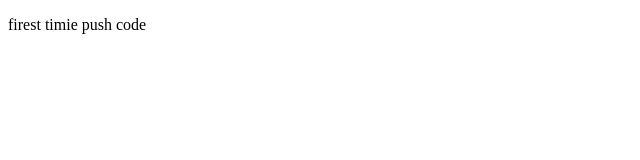
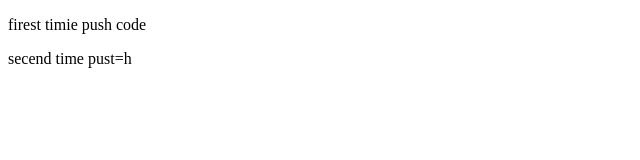
Before and after one commit to fakhrul63/git-practice-01, a plain HTML site: page index.html in a window 1280 px wide. Shown: the whole page, without its empty margins (0-640 px from the left). Drawn offline with Linux system fonts and the light colour scheme.

Commit message:
second time push

```diff
--- a/index.html
+++ b/index.html
@@ -7,5 +7,6 @@
 </head>
 <body>
     <p>firest timie push code</p>
+    <p>secend time pust=h</p>
 </body>
 </html>
```
